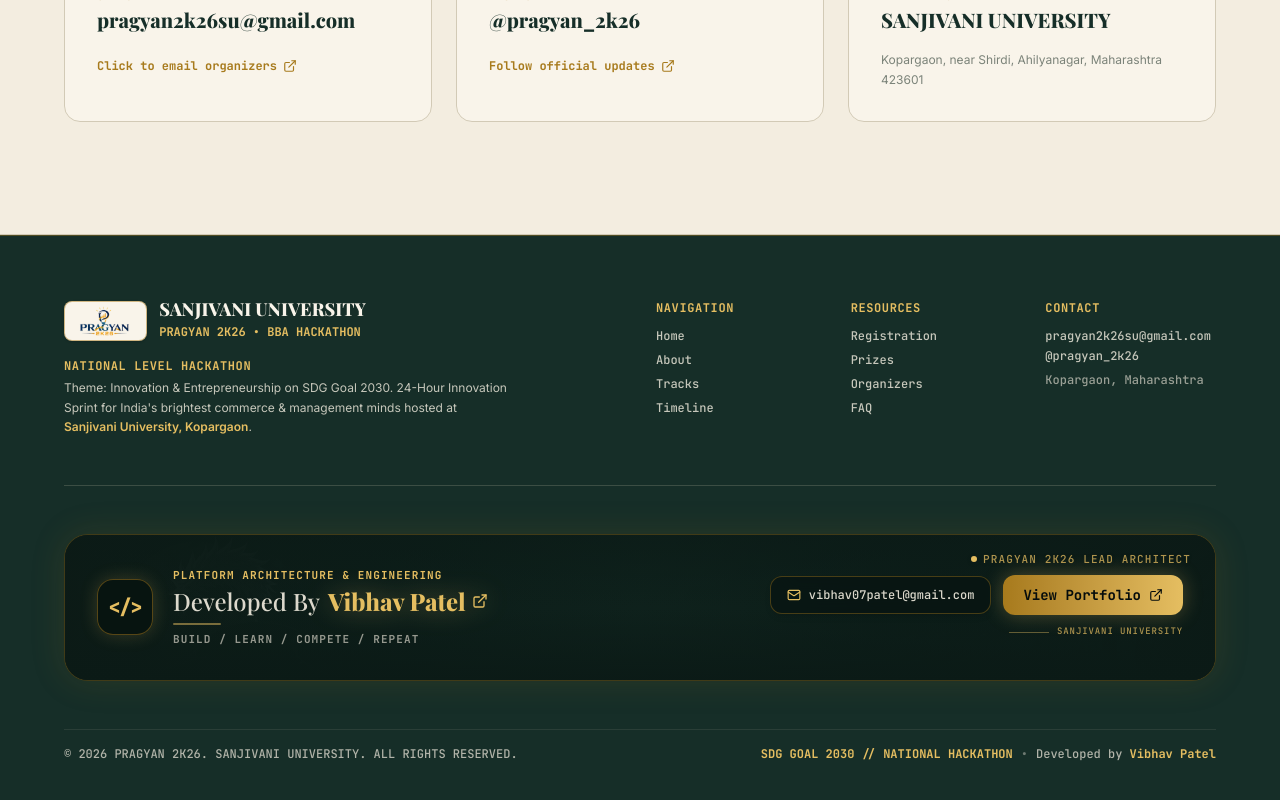
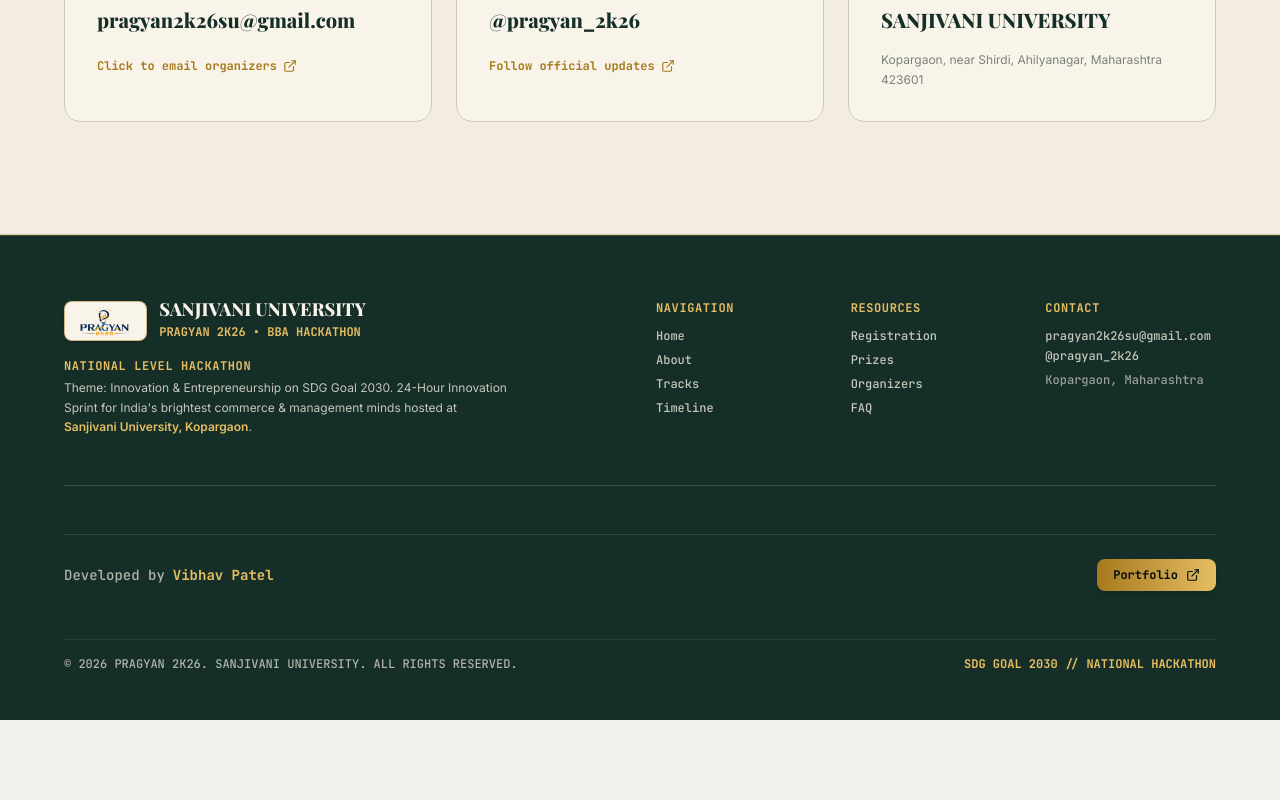
Before and after one commit to Vibhav1207/pragyan-2k26, a React (Vite) app: page / in a window 1280 px wide. Shown: the part 10452-11252 px from the top of the page. After the commit the page ends 11172 px from the top, so only its background shows below. Built offline with nearby package versions, Linux system fonts and the light colour scheme; a web font is replaced by a local one.

Commit message:
style: simplify footer developer credit to clean line with portfolio button

```diff
--- a/src/components/sections/redesign/RedesignedFooter.tsx
+++ b/src/components/sections/redesign/RedesignedFooter.tsx
@@ -3,7 +3,6 @@
 import { EVENT_DATA } from '../../../data/event';
 import { InstagramIcon } from '../../ui/SocialIcons';
 import { ScrollReveal } from '../../transitions/ScrollReveal';
-import devBannerImg from '../../../assets/dev.png';
 
 export const RedesignedContactSection: React.FC = () => {
   return (
@@ -169,98 +168,37 @@
 
         </div>
 
-        {/* Developer Credit Section */}
-        <div className="relative w-full rounded-2xl sm:rounded-3xl border border-[#A77A1C]/35 hover:border-[#E5BE61]/60 bg-[#0B1A16] shadow-[0_0_35px_rgba(167,122,28,0.15)] overflow-hidden transition-colors duration-300">
-          <div className="absolute -left-20 -top-20 w-72 h-72 bg-[#E5BE61]/10 rounded-full blur-3xl pointer-events-none" />
-          <div className="absolute -right-20 -bottom-20 w-72 h-72 bg-[#162E28]/80 rounded-full blur-3xl pointer-events-none" />
-          <div className="absolute left-1/2 top-1/2 -translate-x-1/2 -translate-y-1/2 w-96 h-40 bg-[#E5BE61]/5 rounded-full blur-3xl pointer-events-none" />
-
-          <div className="absolute inset-0 z-0 overflow-hidden">
-            <img
-              src={devBannerImg}
-              alt="Developer Card Banner"
-              className="w-full h-full object-cover object-center select-none opacity-20 filter grayscale contrast-125"
-            />
-            <div className="absolute inset-0 bg-gradient-to-r from-[#0B1A16]/95 via-[#0E231E]/80 to-[#0B1A16]/95 pointer-events-none" />
-            <div className="absolute inset-0 bg-gradient-to-t from-[#0B1A16]/95 via-transparent to-[#0B1A16]/60 pointer-events-none" />
-          </div>
-
-          <div className="absolute top-3 right-4 sm:top-4 sm:right-6 z-10 hidden sm:flex items-center gap-2">
-            <span className="text-[#E5BE61]/75 font-mono text-[11px] tracking-widest uppercase select-none drop-shadow flex items-center gap-1.5">
-              <span className="w-1.5 h-1.5 rounded-full bg-[#E5BE61] animate-pulse" />
-              PRAGYAN 2K26 LEAD ARCHITECT
-            </span>
-          </div>
-
-          <div className="relative z-10 p-5 sm:p-7 md:p-8 flex flex-col lg:flex-row items-start lg:items-center justify-between gap-6">
-            <div className="flex items-center gap-4 sm:gap-5 text-left">
-              <div className="w-12 h-12 sm:w-14 sm:h-14 rounded-2xl bg-[#071310]/80 backdrop-blur-md border border-[#A77A1C]/50 flex items-center justify-center text-[#E5BE61] shrink-0 shadow-[0_0_18px_rgba(229,190,97,0.2)]">
-                <span className="font-mono font-black text-lg sm:text-xl tracking-tighter select-none">&lt;/&gt;</span>
-              </div>
-
-              <div>
-                <div className="text-[10px] sm:text-[11px] font-mono tracking-widest text-[#E5BE61] uppercase font-bold">
-                  PLATFORM ARCHITECTURE &amp; ENGINEERING
-                </div>
-
-                <div className="text-lg sm:text-xl md:text-2xl font-serif font-bold text-white flex items-center gap-2 flex-wrap mt-0.5">
-                  <span className="font-normal text-[#F3EDE0]/90">Developed By</span>
+        {/* Developer Credit Line */}
+        <div className="flex flex-col sm:flex-row items-center justify-between gap-4 pt-6 border-t border-[#D2CAB6]/15">
+          <div className="flex items-center gap-2 text-sm font-mono text-[#F3EDE0]/90">
+            <span className="text-[#F3EDE0]/70">Developed by</span>
             <a
               href="https://vibhavpatel.site"
               target="_blank"
               rel="noopener noreferrer"
-                    className="text-[#E5BE61] hover:text-[#FBE49D] transition-colors inline-flex items-center gap-1.5 font-extrabold hover:underline drop-shadow-[0_0_12px_rgba(229,190,97,0.4)]"
+              className="text-[#E5BE61] hover:text-[#FBE49D] font-bold hover:underline transition-colors"
             >
               Vibhav Patel
-                    <ExternalLink className="w-4 h-4 inline" />
             </a>
           </div>
-
-                <div className="w-12 h-0.5 bg-[#E5BE61]/50 rounded-full my-1.5" />
-
-                <div className="text-[10px] sm:text-[11px] font-mono tracking-widest text-[#F3EDE0]/60 uppercase font-semibold">
-                  BUILD / LEARN / COMPETE / REPEAT
-                </div>
-              </div>
-            </div>
-
-            <div className="flex flex-col items-start lg:items-end gap-2.5 w-full lg:w-auto">
-              <div className="flex flex-wrap items-center gap-3 w-full lg:w-auto">
-                <a
-                  href="mailto:vibhav07patel@gmail.com"
-                  className="inline-flex items-center gap-2 px-4 py-2.5 rounded-xl bg-[#081512]/80 backdrop-blur-md border border-[#A77A1C]/40 text-xs font-mono text-[#F3EDE0]/90 hover:border-[#E5BE61] hover:text-[#E5BE61] transition-all shadow-md group"
-                >
-                  <Mail className="w-3.5 h-3.5 text-[#E5BE61] group-hover:scale-110 transition-transform" />
-                  <span>vibhav07patel@gmail.com</span>
-                </a>
 
           <a
             href="https://vibhavpatel.site"
             target="_blank"
             rel="noopener noreferrer"
-                  className="inline-flex items-center gap-2 px-5 py-2.5 rounded-xl bg-gradient-to-r from-[#A77A1C] to-[#E5BE61] hover:from-[#B8871F] hover:to-[#F0CE7A] text-[#050C0C] font-mono font-bold text-xs sm:text-sm shadow-[0_0_20px_rgba(229,190,97,0.3)] hover:shadow-[0_0_28px_rgba(229,190,97,0.55)] transition-all group"
+            className="inline-flex items-center gap-2 px-4 py-2 rounded-lg bg-gradient-to-r from-[#A77A1C] to-[#E5BE61] hover:from-[#B8871F] hover:to-[#F0CE7A] text-[#050C0C] font-mono font-bold text-xs shadow-md hover:shadow-lg transition-all group"
           >
-                  <span>View Portfolio</span>
+            <span>Portfolio</span>
             <ExternalLink className="w-3.5 h-3.5 group-hover:translate-x-0.5 group-hover:-translate-y-0.5 transition-transform" />
           </a>
-              </div>
-
-              <div className="flex items-center gap-2 self-start lg:self-end text-[9px] font-mono tracking-widest text-[#E5BE61]/75 uppercase">
-                <span className="w-10 h-px bg-[#E5BE61]/40 inline-block" />
-                <span>SANJIVANI UNIVERSITY</span>
-              </div>
-            </div>
-          </div>
         </div>
 
         <div className="flex flex-col sm:flex-row items-center justify-between text-xs font-mono text-[#F3EDE0]/70 gap-4 pt-4 border-t border-[#D2CAB6]/10">
           <div>
             © 2026 PRAGYAN 2K26. SANJIVANI UNIVERSITY. ALL RIGHTS RESERVED.
           </div>
-          <div className="flex flex-wrap items-center justify-center gap-2">
+          <div>
             <span className="text-[#E5BE61] font-bold">SDG GOAL 2030 // NATIONAL HACKATHON</span>
-            <span className="text-[#F3EDE0]/40 hidden sm:inline">•</span>
-            <span>Developed by <a href="https://vibhavpatel.site" target="_blank" rel="noopener noreferrer" className="text-[#E5BE61] hover:underline font-bold">Vibhav Patel</a></span>
           </div>
         </div>
 
```
Lines whose indentation alone changed are shown as unchanged.
